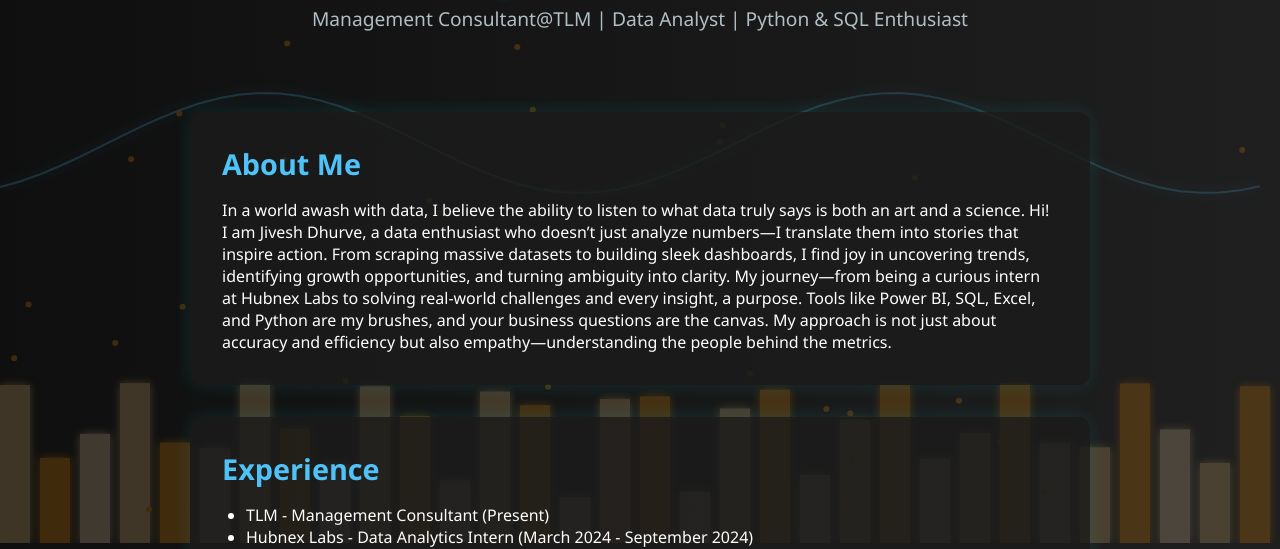
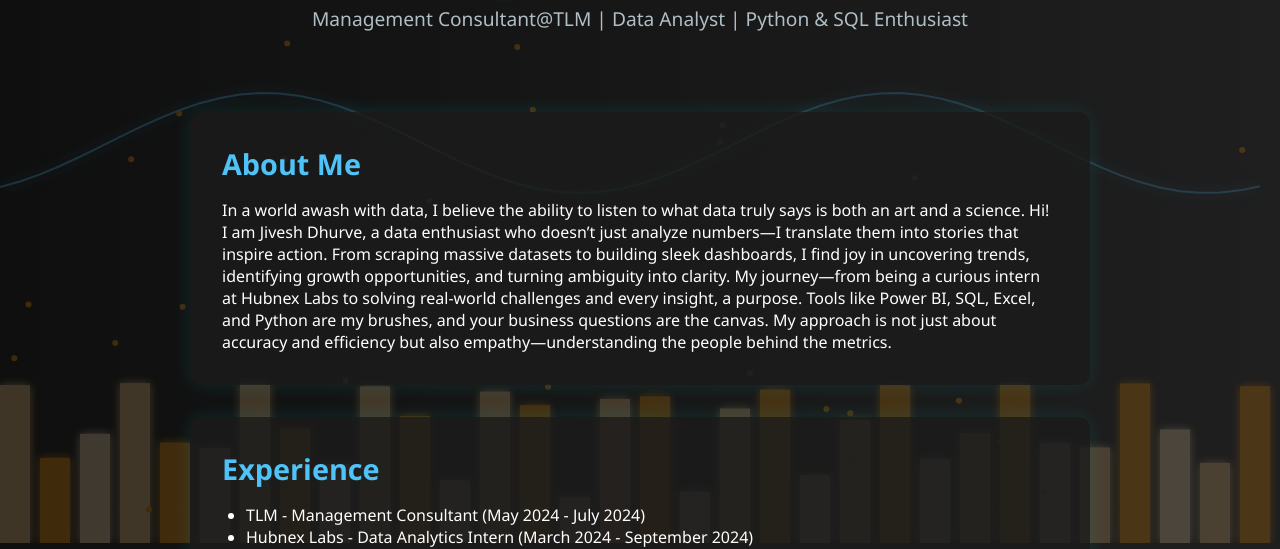
Before and after one commit to JiveshDhurve/portfolio, a plain HTML site: page index.html in a window 1280 px wide. Shown: the part 257-806 px from the top of the page. Drawn offline with Linux system fonts and the light colour scheme.

Commit message:
Update index.html

```diff
--- a/index.html
+++ b/index.html
@@ -146,7 +146,7 @@ Tools like Power BI, SQL, Excel, and Python are my brushes, and your business qu
   <section id="experience">
     <h2>Experience</h2>
     <ul>
-      <li>TLM - Management Consultant (Present)</li>
+      <li>TLM - Management Consultant (May 2024 - July 2024)</li>
       <li>Hubnex Labs - Data Analytics Intern (March 2024 - September 2024)</li>
     </ul>
   </section>
```
